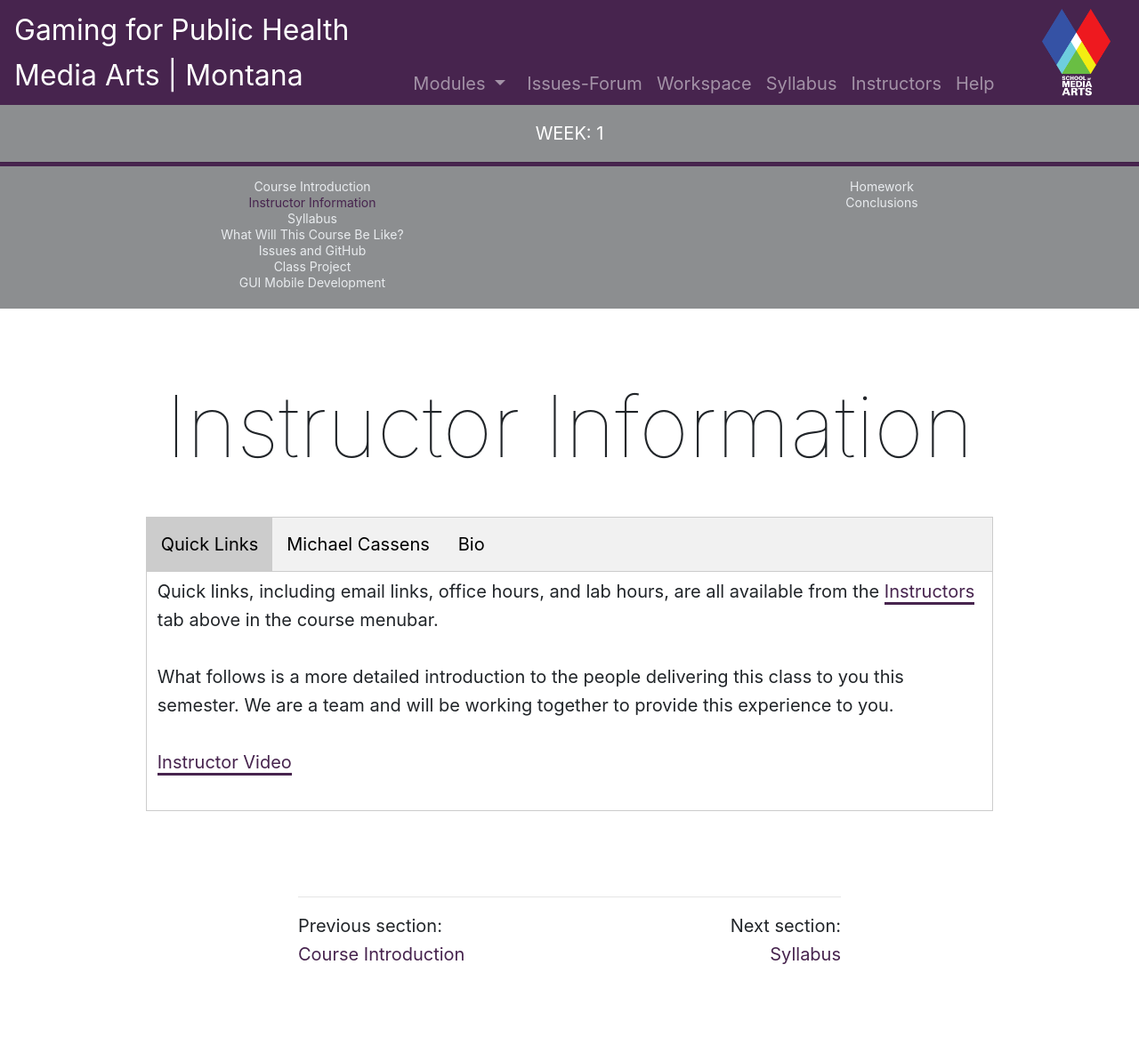
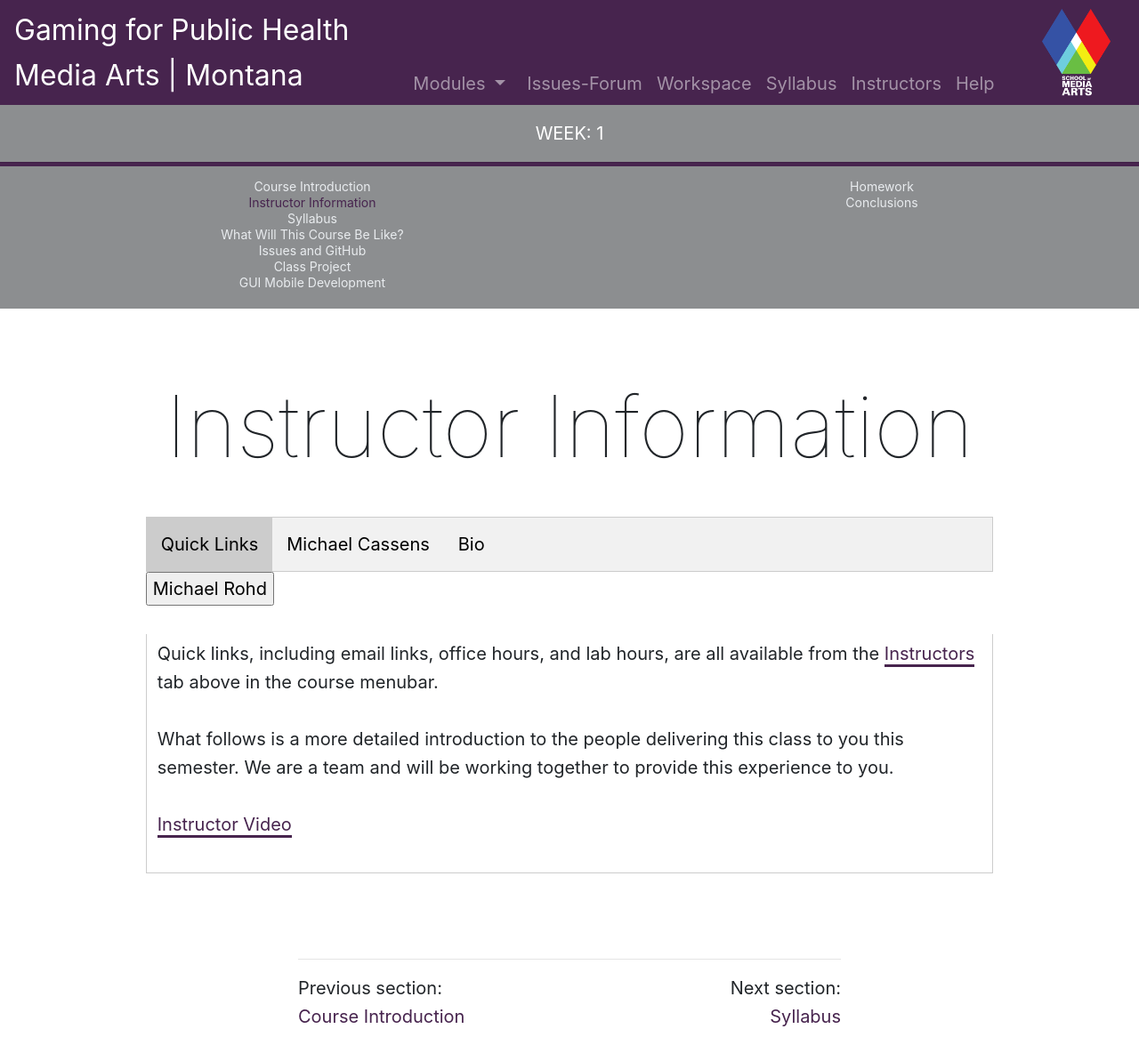
Before and after one commit to Montana-Media-Arts/462-MobileGaming-Fall2023, a Jekyll site: the page built from modules/week-1/_posts/2017-01-03-instructors.md, in a window 1280 px wide. Shown: the whole page at 89% size. Built offline with Jekyll 4.4.1, drawn with Linux system fonts in a browser that asks for light colours; nearby versions of some CDN libraries; before the commit the page ends 1105 px from its top, so only the background shows below that.

Commit message:
Update 2017-01-03-instructors.md

```diff
--- a/modules/week-1/_posts/2017-01-03-instructors.md
+++ b/modules/week-1/_posts/2017-01-03-instructors.md
@@ -11,6 +11,7 @@ jotted: false
   <button class="tablinks" onclick="openTab(event, 'Michael')">Michael Cassens</button>
   <button class="tablinks" onclick="openTab(event, 'Bio')">Bio</button>
 </div>
+ <button class="tablinks" onclick="openTab(event, 'MichaelR')">Michael Rohd</button>
 
 <div id="Quick" class="tabcontent" style="display:block">
 <p>Quick links, including email links, office hours, and lab hours, are all available from the <a href="https://montana-media-arts.github.io/120_CreativeCoding1-Fall2020/instructors/">Instructors</a> tab above in the course menubar.</p>
@@ -50,3 +51,6 @@ jotted: false
 <p><a href="//www.youtube.com/embed/GMrgHhKgHU0" data-lity>UM Esports Video</a></p>
 <p>Before the School of Visual and Media Arts, Michael taught in the Computer Science Department for approximately 18 years as an Adjunct and Lecturer.  He has taught several courses, including Introduction to Programming, Fundamentals of Computer Science I and II, Data Structures, Algorithms, Software Science, Database Design, Game, and Mobile Application Programming, Advanced Client-Side Web Programming and Advanced Server-Side Web Programming. Michael also started his own consulting company in 2002, where he still operates building software for small to medium-sized businesses.  Michael has a BA in Biology as well as an M.S. Computer Science. Originally from Boulder, Colorado, St. Louis, MO, then, Hamilton, MT, Michael loves being outside with his family as well as mountain biking, snowboarding, hiking, photography, and just being in nature.</p>
 </div>
+<div id="MichaelR" class="tabcontent">
+Michael Rohd (he/him/his) is a theatre-maker, educator, process designer, writer and facilitator. His research and creative practice is focused on civic imagination. He has a 30+ year history of projects across sectors bringing cultural activity to the work of public engagement, community planning and cross-sector coalition building. In 1992 in Washington DC he co-founded Hope Is Vital, an arts & public health program that, over 8 years, helped start up theatre-based public engagement/HIV prevention coalitions in over 80 communities around the US. In 1999, he co-founded Sojourn Theatre and served as artistic director for 20 years. In 2012, he co-founded Center for Performance and Civic Practice, a collective of nine artist/facilitators who work with organizations and agencies around the country on community research, transformational process and system change. He is currently Civic Collaborations Director for One Nation One Project, a national arts/municipality/public health project & research cohort in partnership with National League of Cities; he is co-designer/co-facilitator for Art-Train, a virtual national technical assistance program in partnership with Springboard for the Arts; and he is co-creator/co-director on Sojourn Theatre’s touring show Don’t Go. He recently founded the Co-Lab for Civic Imagination at the University of Montana, and he is author of the book Theatre for Community, Conflict and Dialogue (Heinemann Press).
+</div>
```
Also changed, not shown: other parts of modules/week-1/_posts/2017-01-03-instructors.md (+1 -1 lines).
